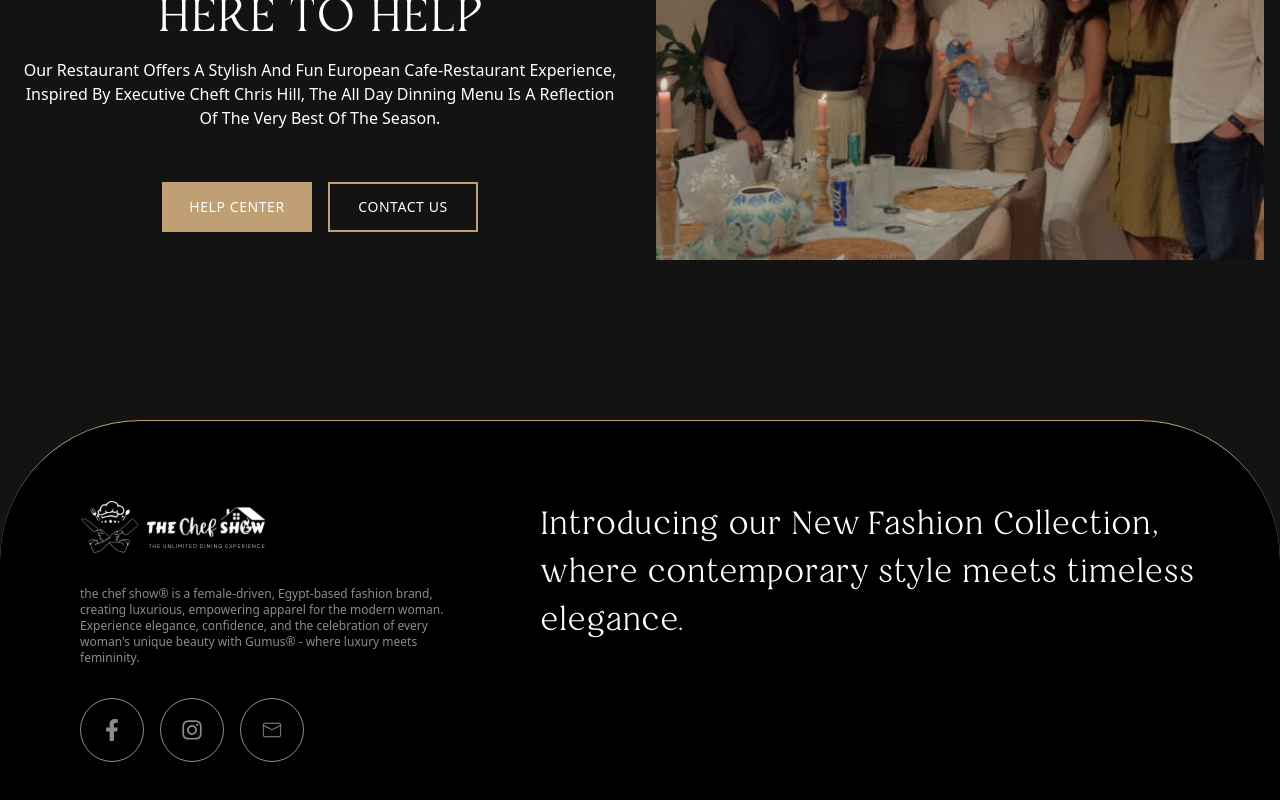
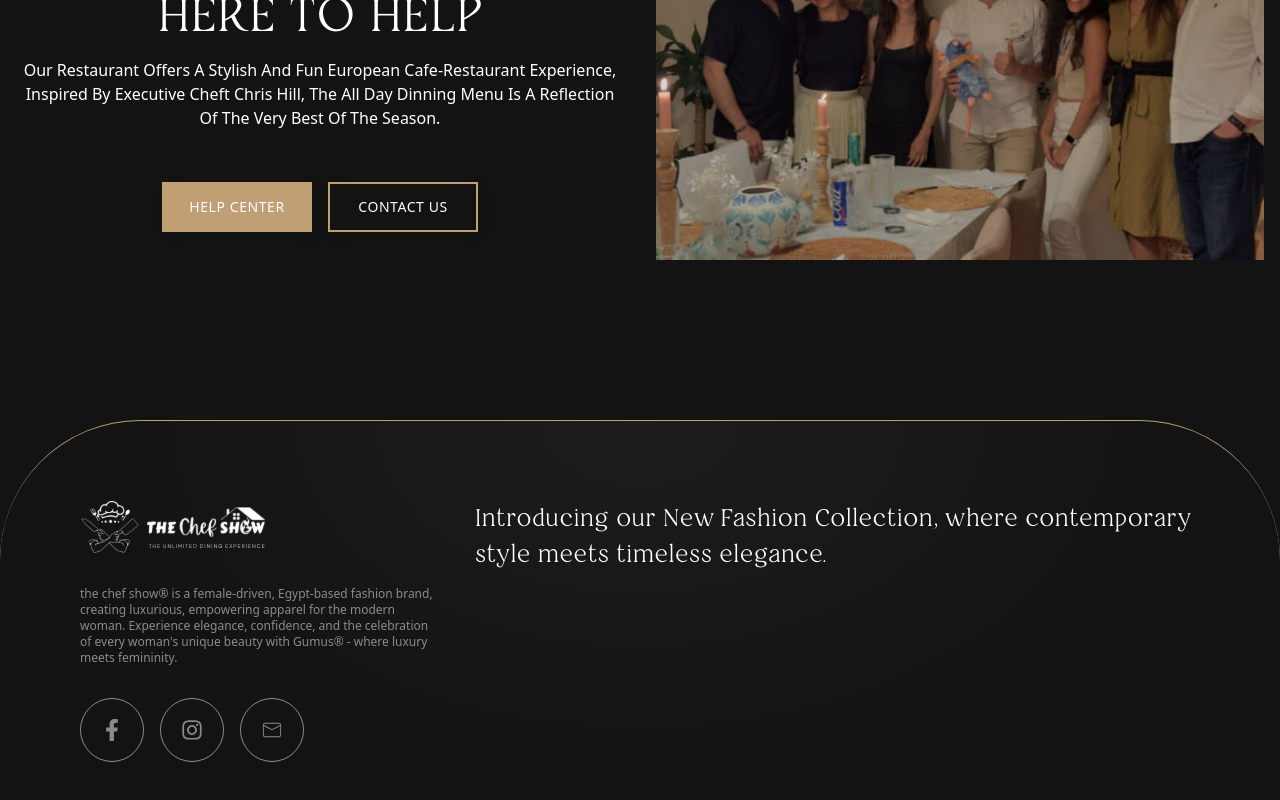
Before and after one commit to Safeya-Yasien/the-chef-show, a React (Vite) app: page / in a window 1280 px wide. Shown: the part 4874-5674 px from the top of the page. Built offline with nearby package versions, Linux system fonts and the light colour scheme.

Commit message:
update Footer.tsx and SpecialMenu.tsx

```diff
--- a/src/components/shared/footer/Footer.tsx
+++ b/src/components/shared/footer/Footer.tsx
@@ -5,14 +5,14 @@ import { FaFacebookF, FaInstagram } from "react-icons/fa";
 
 const Footer = () => {
   return (
-    <footer className="rounded-tr-[140px] rounded-tl-[140px] border-t-[1px] border-t-[#C19F74] bg-black p-[80px] pb-[140px] mt-[160px]">
-      <div className="flex flex-col md:flex-row gap-[80px]">
+    <footer className="rounded-tr-[140px] rounded-tl-[140px] border-t-[1px] border-t-[#C19F74] [background:radial-gradient(42.7%_74.11%_at_50%_0%,_#1D1D1D_0%,_#131313_100%)] p-[80px] pb-[140px] mt-[160px]">
+      <div className="grid grid-cols-1 md:grid-cols-[1fr,2fr] gap-8">
         {/* first columns */}
         <div className="flex flex-col gap-8">
           <Link to="/" aria-label="Go to the Chef Show homepage">
             <img src="/chefShow.svg" alt="Chef Show" />
           </Link>
-          <p className="text-[#8B8B8B] font-normal text-xs w-auto md:w-[380px]">
+          <p className="text-[#8B8B8B] font-normal text-xs ">
             the chef show® is a female-driven, Egypt-based fashion brand,
             creating luxurious, empowering apparel for the modern woman.
             Experience elegance, confidence, and the celebration of every
@@ -50,7 +50,7 @@ const Footer = () => {
         </div>
 
         {/*second  */}
-        <div className="font-normal text-[20px] md:text-[32px] text-white font-restora ">
+        <div className="font-normal text-[16px] md:text-[24px] text-white font-restora ">
           Introducing our New Fashion Collection, where contemporary style meets
           timeless elegance.
         </div>
```
